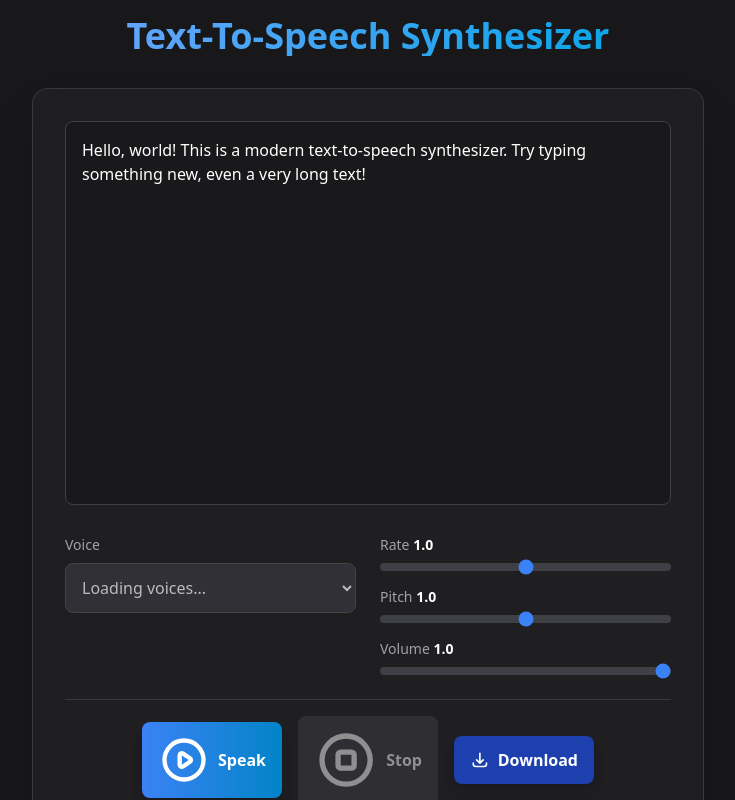
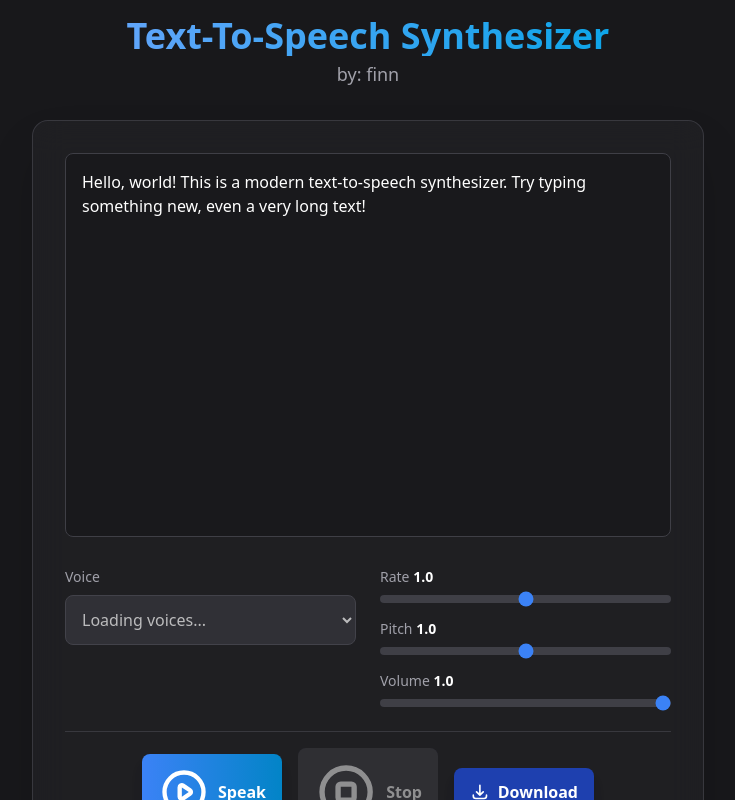
Before and after one commit to fnnrr/finntts, a React (Vite) app: page / in a window 1280 px wide. Shown: the top 800 px of the page, without its empty margins (272-1007 px from the left). Built offline with nearby package versions, Linux system fonts and the light colour scheme; the HTML template or start-up script is replaced by a standard one.

Commit message:
Update App.tsx

```diff
--- a/src/App.tsx
+++ b/src/App.tsx
@@ -1,4 +1,3 @@
-
 import React, { useState, useEffect } from 'react';
 import { useSpeechSynthesis } from './hooks/useSpeechSynthesis';
 import { PlayIcon } from './components/icons/PlayIcon';
@@ -177,9 +176,12 @@ const App: React.FC = () => {
 
   return (
     <div className="min-h-screen bg-zinc-900 text-white flex flex-col items-center justify-center p-4 font-sans">
-      <h1 className="text-4xl font-bold text-transparent bg-clip-text bg-gradient-to-r from-blue-400 to-sky-500 mb-8 text-center">
-        Text-To-Speech Synthesizer
-      </h1>
+      <div className="text-center mb-8">
+        <h1 className="text-4xl font-bold text-transparent bg-clip-text bg-gradient-to-r from-blue-400 to-sky-500">
+          Text-To-Speech Synthesizer
+        </h1>
+        <p className="text-zinc-400 text-lg mt-1">by: finn</p>
+      </div>
       <div className="w-full max-w-2xl mx-auto bg-zinc-800/50 backdrop-blur-lg border border-zinc-700/80 rounded-2xl shadow-2xl p-6 sm:p-8 space-y-6 transform transition-all">
 
         <div className="relative">
```
